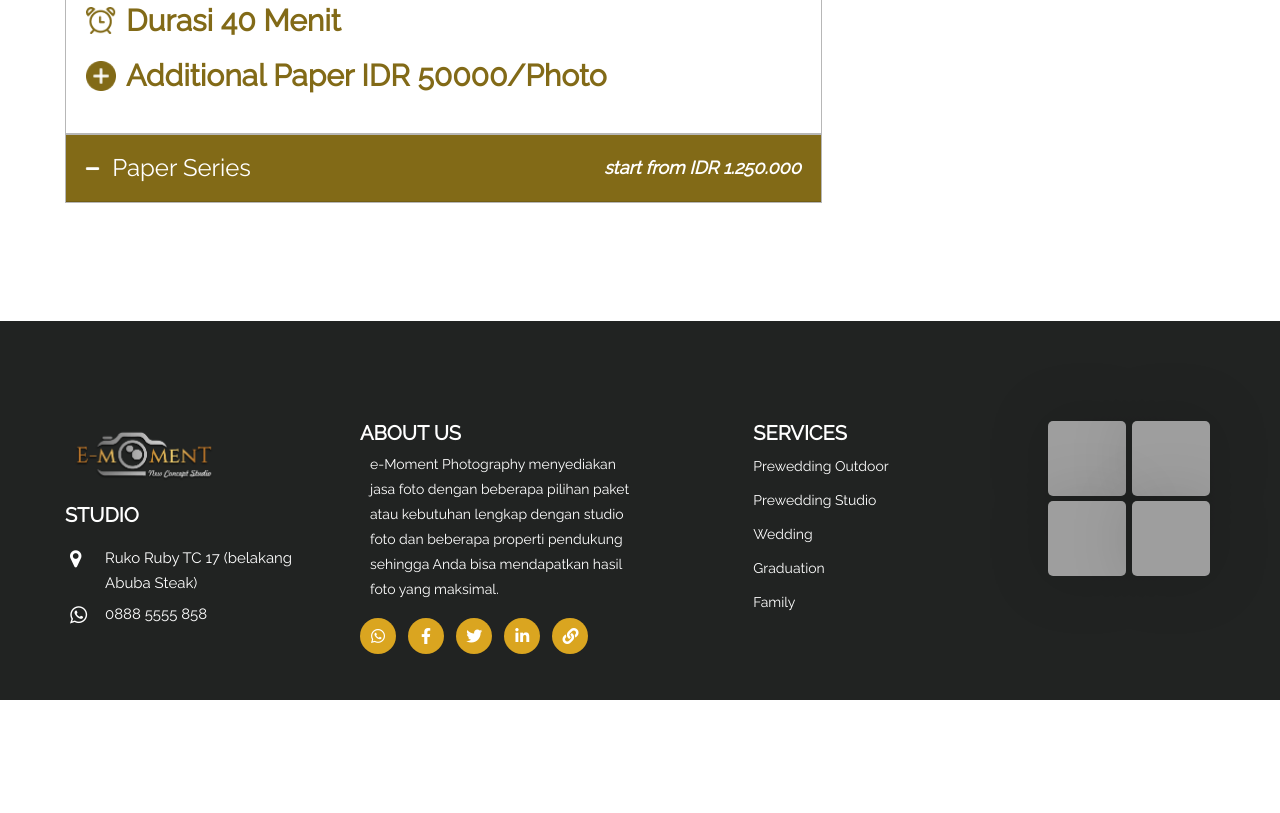
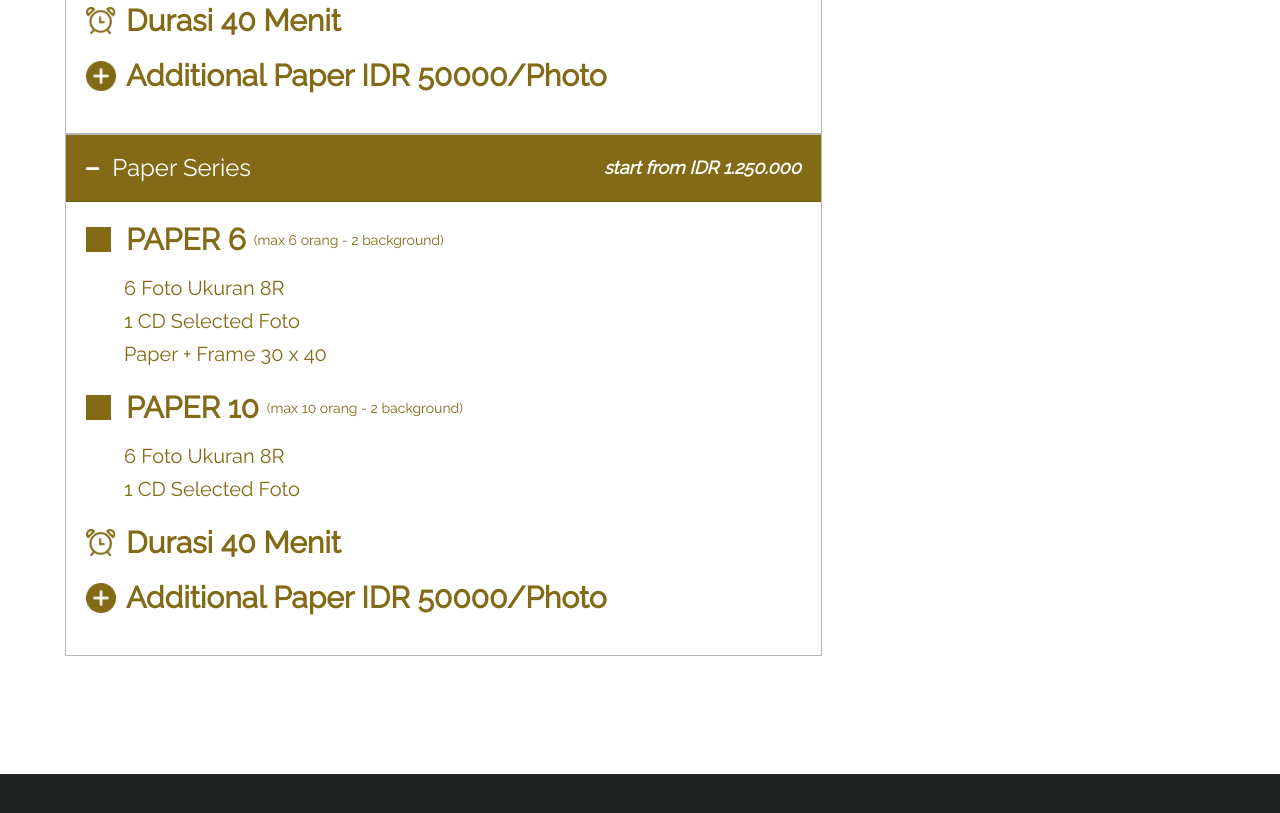
Before and after one commit to yokean1605/e-moments, a website: page details-package.html in a window 1280 px wide. Shown: the part 1837-2650 px from the top of the page. Before the commit the page ends 2537 px from the top, so only its background shows below. Drawn offline with nearby package versions, Linux system fonts and the light colour scheme; grey boxes are pictures that could not be loaded.

Commit message:
edit accordion package

```diff
--- a/details-package.html
+++ b/details-package.html
@@ -192,28 +192,29 @@
 								</div>
 							</div>
 							<div class="card rounded-0 card-accordion">
-								<div class="card-header rounded-0" id="headingTwo">
+								<div class="card-header rounded-0" id="headingOne">
 									<h5 class="mb-0 d-flex">
 										<span id="clpse-icon" class="fas fa-minus fa-arrow-down-animated"></span>
 										<button class="btn btn-link btn-accordions" data-toggle="collapse"
-											data-target="#collapseTwo" aria-expanded="true" aria-controls="collapseOne">
+											data-target="#collapseOne" aria-expanded="true" aria-controls="collapseOne">
 											Paper Series
 										</button>
 										<div class="strong float-right">start from IDR 1.250.000</div>
 									</h5>
 								</div>
 
-								<div id="collapseTwo" class="collapse" aria-labelledby="headingTwo"
+								<div id="collapseOne" class="collapse show" aria-labelledby="headingOne"
 									data-parent=".accordion-moments">
 									<div class="card-body cardbody-additional">
 
 										<!-- item list additional -->
-										<div class="content-list-additional">
-											<div class="title-cardbody-additional">
+										<div class="content-list-additional mb-4">
+											<div class="title-cardbody-additional kotak">
 												PAPER 6
-												<span class="count-additional">(max 6 orang - 2 background)</span>
+												<span class="count-additional my-auto ml-2">(max 6 orang - 2
+													background)</span>
 											</div>
-											<ul class="list-unstyled list-additional">
+											<ul class="list-unstyled list-additional mb-0">
 												<li>6 Foto Ukuran 8R</li>
 												<li>1 CD Selected Foto</li>
 												<li>Paper + Frame 30 x 40</li>
@@ -221,12 +222,13 @@
 										</div>
 
 										<!-- item list additional -->
-										<div class="content-list-additional">
-											<div class="title-cardbody-additional">
+										<div class="content-list-additional mb-4">
+											<div class="title-cardbody-additional kotak">
 												PAPER 10
-												<span class="count-additional">(max 10 orang - 2 background)</span>
+												<span class="count-additional my-auto ml-2">(max 10 orang - 2
+													background)</span>
 											</div>
-											<ul class="list-unstyled list-additional">
+											<ul class="list-unstyled list-additional mb-0">
 												<li>6 Foto Ukuran 8R</li>
 												<li>1 CD Selected Foto</li>
 											</ul>
@@ -234,14 +236,14 @@
 
 										<!-- item list additional -->
 										<div class="content-list-additional">
-											<div class="title-cardbody-additional">
+											<div class="title-cardbody-additional clock">
 												Durasi 40 Menit
 											</div>
 										</div>
 
 										<!-- item list additional -->
 										<div class="content-list-additional">
-											<div class="title-cardbody-additional">
+											<div class="title-cardbody-additional plus">
 												Additional Paper IDR 50000/Photo
 											</div>
 										</div>
```
